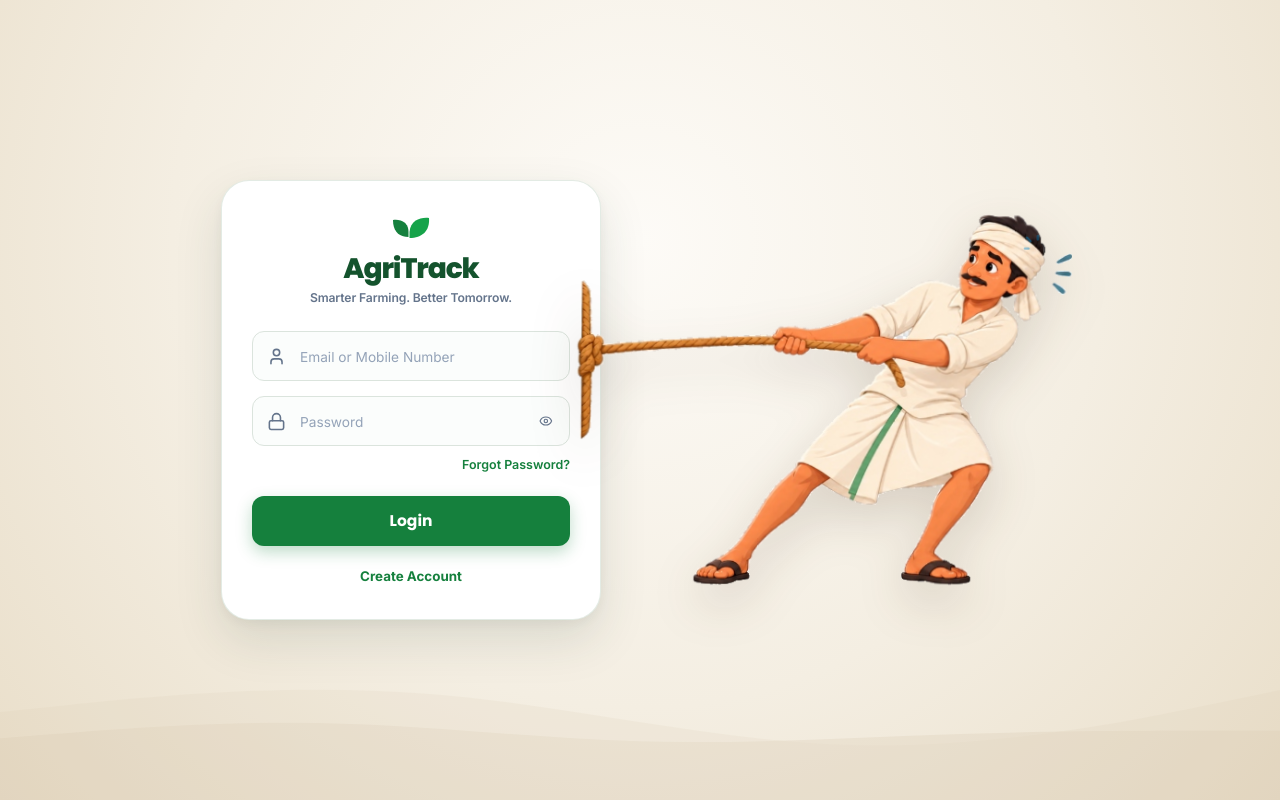
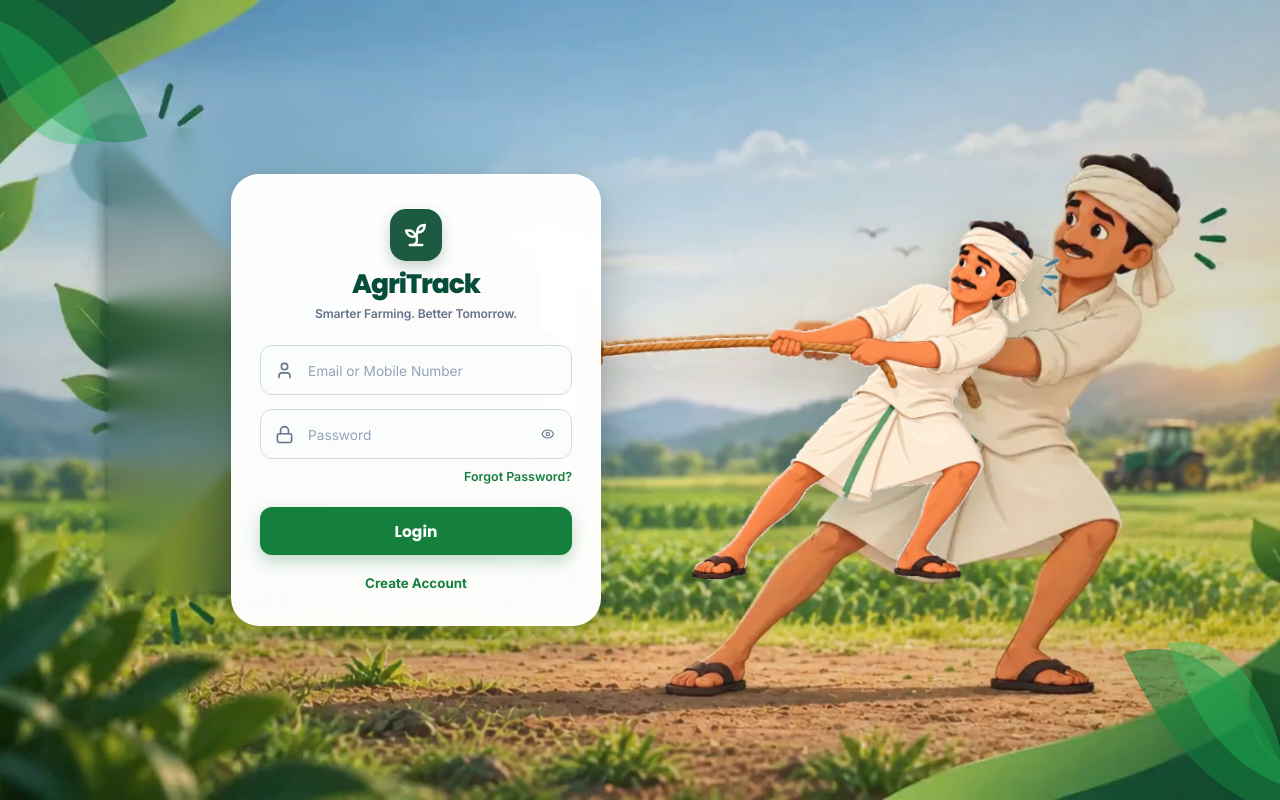
Before and after one commit to Krishnaprasath100/AgriTrack, a Next.js app in the folder frontend/: page /login in a window 1280 px wide. Built offline with nearby package versions, Linux system fonts and the light colour scheme.

Commit message:
Update login page to match video animation with static login button and original app logo

```diff
--- a/frontend/src/app/login/page.tsx
+++ b/frontend/src/app/login/page.tsx
@@ -10,7 +10,6 @@ import {
   EyeOff,
   AlertCircle,
   CheckCircle2,
-  ArrowRight,
   Sprout,
 } from 'lucide-react';
 import { useAuth } from '@/context/AuthContext';
@@ -68,47 +67,29 @@ export default function LoginPage() {
 
   return (
     <main className={styles.loginPage}>
-      {/* Background Soft Field Silhouette */}
-      <svg
-        className={styles.fieldHorizon}
-        viewBox="0 0 1440 320"
-        preserveAspectRatio="none"
-        xmlns="http://www.w3.org/2000/svg"
-      >
-        <path
-          d="M0,192L80,181.3C160,171,320,149,480,165.3C640,181,800,235,960,240C1120,245,1280,203,1360,181.3L1440,160L1440,320L0,320Z"
-          fill="#d8c8af"
-          opacity="0.4"
-        />
-        <path
-          d="M0,230L60,224C120,218,240,205,360,208C480,211,600,230,720,234.7C840,239,960,229,1080,224C1200,219,1320,219,1380,219L1440,219L1440,320L0,320Z"
-          fill="#cbb89b"
-          opacity="0.5"
-        />
+      {/* Background Soft Overlay */}
+      <div className={styles.pageOverlay} />
+
+      {/* Foreground Organic Leaf Accents matching referral video corners */}
+      <svg className={styles.decorativeLeafTopLeft} viewBox="0 0 160 160" fill="none" xmlns="http://www.w3.org/2000/svg">
+        <path d="M-20 -20 C 60 10, 110 50, 140 130 C 90 150, 20 120, -20 -20 Z" fill="#15803d" opacity="0.6" />
+        <path d="M-10 20 C 50 40, 80 80, 95 135 C 50 145, 10 120, -10 20 Z" fill="#22c55e" opacity="0.4" />
+      </svg>
+      <svg className={styles.decorativeLeafBottomRight} viewBox="0 0 180 180" fill="none" xmlns="http://www.w3.org/2000/svg">
+        <path d="M190 190 C 110 170, 70 120, 30 40 C 90 20, 150 60, 190 190 Z" fill="#15803d" opacity="0.65" />
+        <path d="M180 160 C 120 140, 90 90, 70 30 C 120 20, 160 60, 180 160 Z" fill="#22c55e" opacity="0.45" />
       </svg>
 
       <div className={styles.sceneContainer}>
         {/* Animated Pulling Unit: Login Card + Farmer with Rope */}
         <div className={styles.pullingStage}>
-          {/* Exact Card matching reference image */}
+          {/* Main Card with official app logo */}
           <section className={styles.loginCard} aria-labelledby="login-title">
             <div className={styles.cardHeader}>
-              <div className={styles.brandLogoWrap}>
-                <span className={styles.brandLogoLeaves}>
-                  {/* Two Leaves Logo matching reference */}
-                  <svg width="40" height="34" viewBox="0 0 40 34" fill="none" xmlns="http://www.w3.org/2000/svg">
-                    <path
-                      d="M17.5 17C17.5 6 8 4 2 5C2 17 8.5 22 17.5 22V17Z"
-                      fill="#15803d"
-                    />
-                    <path
-                      d="M18.5 17C19.5 5 30 2 38 3C39 16 31 23 18.5 23V17Z"
-                      fill="#16a34a"
-                    />
-                  </svg>
-                </span>
-              </div>
-              <h1 id="login-title" className={styles.brandName}>AgriTrack</h1>
+              <Link href="/" style={{ textDecoration: 'none' }} className={styles.brandLogo}>
+                <Sprout size={30} />
+              </Link>
+              <h1 id="login-title" className={styles.brandTitle}>AgriTrack</h1>
               <p className={styles.brandTagline}>Smarter Farming. Better Tomorrow.</p>
             </div>
 
@@ -184,7 +165,7 @@ export default function LoginPage() {
                 </Link>
               </div>
 
-              {/* Solid Green Login Button */}
+              {/* Fixed Solid Green Login Button (Does NOT move) */}
               <button className={styles.loginButton} type="submit" disabled={loading}>
                 {loading ? 'Logging in...' : 'Login'}
               </button>
@@ -198,20 +179,20 @@ export default function LoginPage() {
             </div>
           </section>
 
-          {/* Dedicated Farmer Pulling Image & Rope from reference image */}
+          {/* Farmer with Rope pulling the login card */}
           <div className={styles.farmerWrapper}>
             <Image
               src="/farmer-pulling-clean.png"
-              alt="Farmer pulling login bar with rope"
+              alt="Farmer pulling login card with rope"
               width={535}
               height={405}
               priority
               className={styles.farmerImage}
             />
 
-            {/* Subtle exertion accent rays near farmer's head */}
+            {/* Effort rays near farmer */}
             <svg
-              className={styles.sweatMark}
+              className={styles.sweatRays}
               width="32"
               height="32"
               viewBox="0 0 32 32"
--- a/frontend/src/components/auth/FarmerLogin.module.css
+++ b/frontend/src/components/auth/FarmerLogin.module.css
@@ -1,65 +1,89 @@
 .loginPage {
   min-height: 100vh;
   min-height: 100dvh;
+  width: 100%;
   display: flex;
   align-items: center;
   justify-content: center;
-  padding: 30px 20px;
   position: relative;
   overflow: hidden;
-  background: radial-gradient(circle at 50% 30%, #fdfbf7 0%, #f4eee2 55%, #e9dec9 100%);
+  padding: 30px 20px;
+  background-color: #e5f1ea;
+  /* Farm landscape wallpaper from video */
+  background-image: url('/farm-landscape-clean.jpg');
+  background-size: cover;
+  background-position: center bottom;
+  background-repeat: no-repeat;
   font-family: var(--font-sans);
 }
 
-/* Subtle farm field hills ground line in background */
-.fieldHorizon {
+/* Subtle organic vignette to make card & farmer pop */
+.pageOverlay {
   position: absolute;
-  bottom: 0;
-  left: 0;
-  width: 100%;
-  height: 220px;
+  inset: 0;
+  background: radial-gradient(circle at 50% 50%, rgba(255, 255, 255, 0.1) 0%, rgba(10, 40, 25, 0.18) 100%);
   pointer-events: none;
-  opacity: 0.35;
-  background-repeat: no-repeat;
-  background-position: bottom center;
-  background-size: cover;
+  z-index: 1;
 }
 
-/* Full Stage Container holding the Login Card and the Farmer */
+/* Floating farm leaves animation in foreground corners like in video */
+.decorativeLeafTopLeft {
+  position: absolute;
+  top: -10px;
+  left: -10px;
+  width: 180px;
+  height: 180px;
+  pointer-events: none;
+  z-index: 2;
+  opacity: 0.85;
+}
+
+.decorativeLeafBottomRight {
+  position: absolute;
+  bottom: -10px;
+  right: -10px;
+  width: 200px;
+  height: 200px;
+  pointer-events: none;
+  z-index: 2;
+  opacity: 0.85;
+}
+
+/* Main Interactive Scene */
 .sceneContainer {
   position: relative;
   display: flex;
   align-items: center;
   justify-content: center;
   width: 100%;
-  max-width: 1100px;
+  max-width: 1120px;
   min-height: 580px;
   margin: 0 auto;
+  z-index: 10;
 }
 
-/* The Pulling Unit: Login Card + Attached Rope & Farmer */
+/* The Pulling Unit: Login Card attached to the Farmer via Rope */
 .pullingStage {
   display: flex;
   align-items: center;
   position: relative;
-  /* Entrance animation: the farmer pulls the entire card from the right side towards the center */
-  animation: farmerPullArrival 1.6s cubic-bezier(0.25, 1, 0.35, 1) forwards;
+  /* Farmer physically pulls the card from the right into the center */
+  animation: farmerPullIntoCenter 1.7s cubic-bezier(0.22, 1, 0.36, 1) forwards;
 }
 
-/* Keyframes for the entrance pull */
-@keyframes farmerPullArrival {
+@keyframes farmerPullIntoCenter {
   0% {
-    transform: translateX(280px);
+    transform: translateX(360px);
     opacity: 0;
   }
-  30% {
+  25% {
     opacity: 1;
   }
   65% {
-    transform: translateX(-24px);
+    transform: translateX(-32px);
   }
   85% {
-    transform: translateX(10px);
+    transform: translateX(12px);
   }
   100% {
     transform: translateX(0);
@@ -67,105 +91,55 @@
   }
 }
 
-/* Continuous gentle hauling/breathing exertion animation after arrival */
-.farmerWrapper {
+/* Exact Login Card styled like the video */
+.loginCard {
+  width: 370px;
+  flex-shrink: 0;
+  padding: 34px 28px 30px;
+  background: rgba(255, 255, 255, 0.98);
+  border-radius: 28px;
+  box-shadow: 0 24px 60px rgba(13, 40, 24, 0.22), 0 4px 18px rgba(13, 40, 24, 0.08);
+  border: 1.5px solid rgba(255, 255, 255, 0.9);
   position: relative;
-  flex-shrink: 0;
-  margin-left: -32px; /* Rope seamlessly overlaps the right edge of the card */
-  z-index: 15;
-  pointer-events: none;
-  transform-origin: bottom center;
-  animation: farmerHaulCycle 2.4s ease-in-out infinite alternate 1.6s;
-}
-
-@keyframes farmerHaulCycle {
-  0% {
-    transform: translateX(0px) rotate(0deg) scale(1);
-  }
-  50% {
-    transform: translateX(8px) rotate(0.8deg) scale(1.008);
-  }
-  100% {
-    transform: translateX(-4px) rotate(-0.5deg) scale(0.995);
-  }
-}
-
-.farmerImage {
-  display: block;
-  width: 490px;
-  height: auto;
-  user-select: none;
-  filter: drop-shadow(0 18px 24px rgba(60, 40, 15, 0.16));
-}
-
-/* Sweat / Effort sparkle icons next to farmer's face */
-.sweatMark {
-  position: absolute;
-  top: 18px;
-  right: 18px;
-  animation: sweatPulse 1.8s ease-in-out infinite 1.6s;
-}
-
-@keyframes sweatPulse {
-  0%, 100% {
-    opacity: 0.3;
-    transform: scale(0.85);
-  }
-  50% {
-    opacity: 1;
-    transform: scale(1.15) translateY(-3px);
-  }
-}
-
-/* The Exact Login Card modeled after user's reference image */
-.loginCard {
-  width: 380px;
-  flex-shrink: 0;
-  padding: 34px 30px 32px;
-  background: #ffffff;
-  border-radius: 28px;
-  box-shadow: 0 20px 48px rgba(35, 60, 45, 0.13), 0 4px 14px rgba(35, 60, 45, 0.05);
-  border: 1px solid rgba(220, 230, 222, 0.8);
-  position: relative;
-  z-index: 10;
-  transition: transform 0.25s ease, box-shadow 0.25s ease;
+  z-index: 20;
+  backdrop-filter: blur(8px);
+  -webkit-backdrop-filter: blur(8px);
+  transition: box-shadow 0.25s ease;
 }
 
 .loginCard:hover {
-  box-shadow: 0 24px 56px rgba(35, 60, 45, 0.18);
+  box-shadow: 0 28px 70px rgba(13, 40, 24, 0.26);
 }
 
-/* Card Header Brand Logo & Text */
+/* Card Header Brand Logo */
 .cardHeader {
   display: flex;
   flex-direction: column;
   align-items: center;
   text-align: center;
-  margin-bottom: 24px;
+  margin-bottom: 22px;
 }
 
-.brandLogoWrap {
-  display: flex;
-  align-items: center;
-  justify-content: center;
-  gap: 8px;
-  margin-bottom: 4px;
+.brandLogo {
+  width: 52px;
+  height: 52px;
+  display: grid;
+  place-items: center;
+  border-radius: 16px;
+  background: #1d5a42;
+  color: #ffffff;
+  box-shadow: 0 6px 14px rgba(29, 90, 66, 0.26);
+  margin-bottom: 8px;
 }
 
-.brandLogoLeaves {
-  color: #15803d;
-  display: flex;
-  align-items: center;
-}
-
-.brandName {
+.brandTitle {
   font-family: var(--font-heading), var(--font-sans), sans-serif;
-  font-size: 1.85rem;
+  font-size: 1.75rem;
   font-weight: 800;
-  color: #14532d;
+  color: #064e3b;
   letter-spacing: -0.04em;
   margin: 0;
-  line-height: 1.1;
+  line-height: 1.15;
 }
 
 .brandTagline {
@@ -176,19 +150,18 @@
   letter-spacing: -0.01em;
 }
 
-/* Form Layout */
+/* Form inputs matching reference */
 .form {
   display: flex;
   flex-direction: column;
-  gap: 15px;
+  gap: 14px;
 }
 
-/* Clean Input Field matching reference image */
 .inputField {
   position: relative;
   display: flex;
   align-items: center;
-  border: 1.5px solid #dbe4dd;
+  border: 1.5px solid #d1ded5;
   border-radius: 12px;
   background: #fbfdfc;
   transition: all 0.2s ease;
@@ -197,7 +170,7 @@
 .inputField:focus-within {
   border-color: #15803d;
   background: #ffffff;
-  box-shadow: 0 0 0 3.5px rgba(21, 128, 61, 0.14);
+  box-shadow: 0 0 0 3.5px rgba(21, 128, 61, 0.15);
 }
 
 .inputIcon {
@@ -243,7 +216,6 @@
   color: #15803d;
 }
 
-/* Forgot password link aligned right */
 .forgotLinkWrap {
   display: flex;
   justify-content: flex-end;
@@ -264,9 +236,9 @@
   text-decoration: underline;
 }
 
-/* Exact Reference Solid Green Login Button */
+/* Static Solid Green Login Button as requested by user (DO NOT MOVE) */
 .loginButton {
-  height: 50px;
+  height: 48px;
   border: none;
   border-radius: 12px;
   background: #15803d;
@@ -282,6 +254,7 @@
   margin-top: 4px;
   box-shadow: 0 6px 16px rgba(21, 128, 61, 0.28);
   transition: all 0.2s cubic-bezier(0.2, 0.8, 0.2, 1);
+  position: static; /* Strictly fixed in card, does not move */
 }
 
 .loginButton:hover:not(:disabled) {
@@ -299,10 +272,9 @@
   cursor: wait;
 }
 
-/* Create Account Footer Link */
 .cardFooter {
   text-align: center;
-  margin-top: 18px;
+  margin-top: 16px;
 }
 
 .createAccountLink {
@@ -319,7 +291,56 @@
   text-underline-offset: 3px;
 }
 
-/* Alert Notification Banner */
+/* Farmer character hauling with continuous effort animation */
+.farmerWrapper {
+  position: relative;
+  flex-shrink: 0;
+  margin-left: -32px; /* Rope wraps card edge */
+  z-index: 15;
+  pointer-events: none;
+  transform-origin: bottom center;
+  animation: farmerExertion 2.2s ease-in-out infinite alternate 1.7s;
+}
+
+@keyframes farmerExertion {
+  0% {
+    transform: translateX(0px) rotate(0deg);
+  }
+  45% {
+    transform: translateX(10px) rotate(0.8deg);
+  }
+  100% {
+    transform: translateX(-4px) rotate(-0.5deg);
+  }
+}
+
+.farmerImage {
+  display: block;
+  width: 480px;
+  height: auto;
+  user-select: none;
+  filter: drop-shadow(0 16px 22px rgba(25, 40, 20, 0.28));
+}
+
+.sweatRays {
+  position: absolute;
+  top: 18px;
+  right: 18px;
+  animation: sweatRaysPulse 1.8s ease-in-out infinite 1.7s;
+}
+
+@keyframes sweatRaysPulse {
+  0%, 100% {
+    opacity: 0.3;
+    transform: scale(0.9);
+  }
+  50% {
+    opacity: 1;
+    transform: scale(1.15) translateY(-2px);
+  }
+}
+
+/* Alert Notification Banners */
 .alert {
   display: flex;
   align-items: center;
@@ -330,7 +351,7 @@
   border: 1px solid #fecaca;
   color: #b91c1c;
   font-size: 0.86rem;
-  margin-bottom: 14px;
+  margin-bottom: 12px;
   line-height: 1.4;
 }
 
@@ -344,53 +365,69 @@
   border: 1.5px solid #bbf7d0;
   color: #15803d;
   font-size: 0.86rem;
-  margin-bottom: 14px;
+  margin-bottom: 12px;
   line-height: 1.4;
 }
 
-/* Responsive adjustments */
-@media (max-width: 900px) {
-  .pullingStage {
-    flex-direction: column;
-    align-items: center;
+/* Mobile & Tablet Responsiveness (Suits Mobile App Perfectly) */
+@media (max-width: 960px) {
+  .loginPage {
+    padding: 16px 12px;
+    align-items: flex-start;
+    overflow-y: auto;
   }
 
-  .loginCard {
-    width: min(100%, 380px);
+  .sceneContainer {
+    min-height: auto;
+    padding-top: 10px;
+    padding-bottom: 30px;
+  }
+
+  .pullingStage {
+    flex-direction: column-reverse; /* Farmer on top or bottom nicely aligned */
+    align-items: center;
+    width: 100%;
   }
 
   .farmerWrapper {
     margin-left: 0;
-    margin-top: -30px;
-    transform: scale(0.85);
+    margin-bottom: -40px;
+    transform: scale(0.8);
   }
 
   .farmerImage {
-    width: 400px;
+    width: 380px;
+  }
+
+  .loginCard {
+    width: min(100%, 360px);
+    padding: 28px 22px 26px;
+    border-radius: 24px;
   }
 }
 
 @media (max-width: 480px) {
-  .loginPage {
-    padding: 20px 14px;
+  .farmerWrapper {
+    transform: scale(0.68);
+    margin-bottom: -50px;
+  }
+
+  .farmerImage {
+    width: 320px;
   }
 
   .loginCard {
     width: 100%;
-    padding: 28px 20px 26px;
-    border-radius: 24px;
+    padding: 24px 18px 22px;
+    border-radius: 22px;
   }
 
-  .farmerWrapper {
-    transform: scale(0.72);
-    margin-top: -35px;
+  .brandTitle {
+    font-size: 1.55rem;
   }
 
-  .farmerImage {
-    width: 340px;
-  }
-
-  .brandName {
-    font-size: 1.65rem;
+  .decorativeLeafTopLeft,
+  .decorativeLeafBottomRight {
+    display: none;
   }
 }
```
Also changed, not shown: frontend/public/farm-landscape-clean.jpg (added), frontend/public/farmer-scene-bg.jpg (added).
